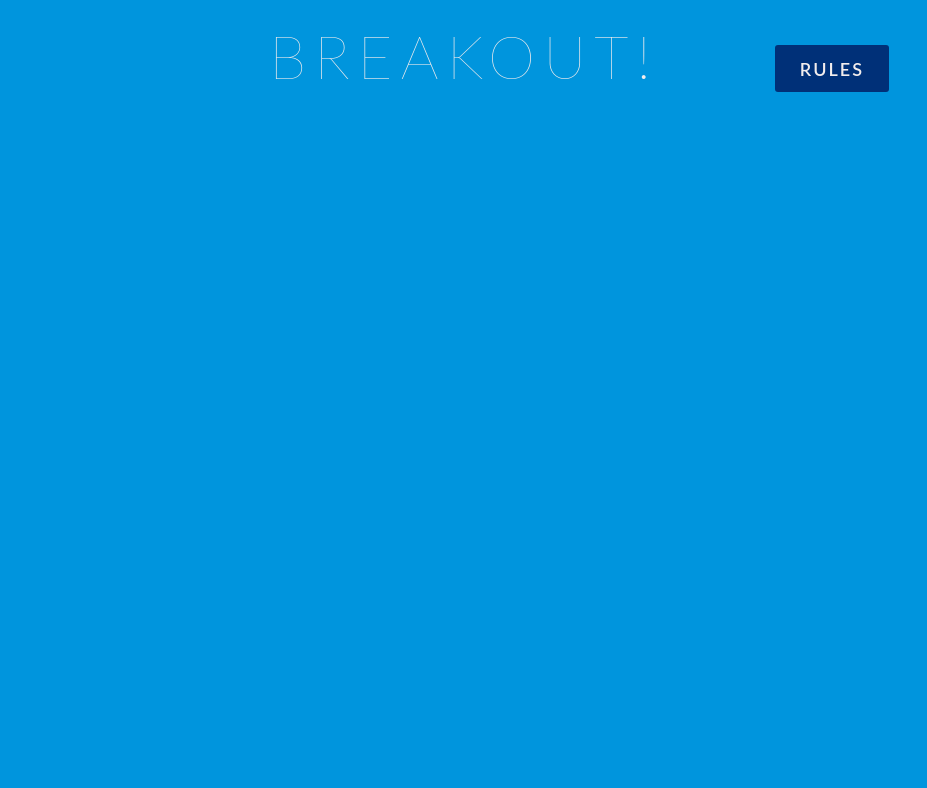
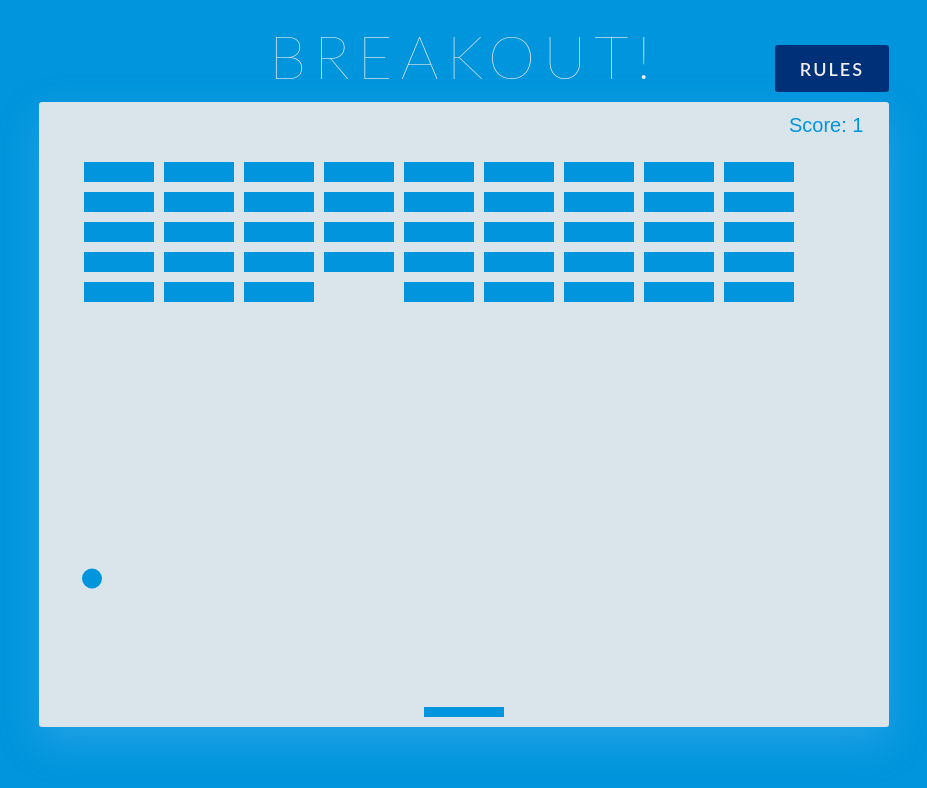
Before and after one commit to w052tmr/breakout, a plain HTML site: page index.html in a window 1280 px wide. Shown: the whole page, without its empty margins (176-1103 px from the left). Drawn offline with Linux system fonts and the light colour scheme; a web font is replaced by a local one.

Commit message:
Patched a Bug

```diff
--- a/index.html
+++ b/index.html
@@ -46,6 +46,8 @@
             </div>
         </div>
 
+        <canvas id="canvas" width="850" height="625"></canvas>
+
         <script src="./app.js"></script>
     </body>
 </html>
```
